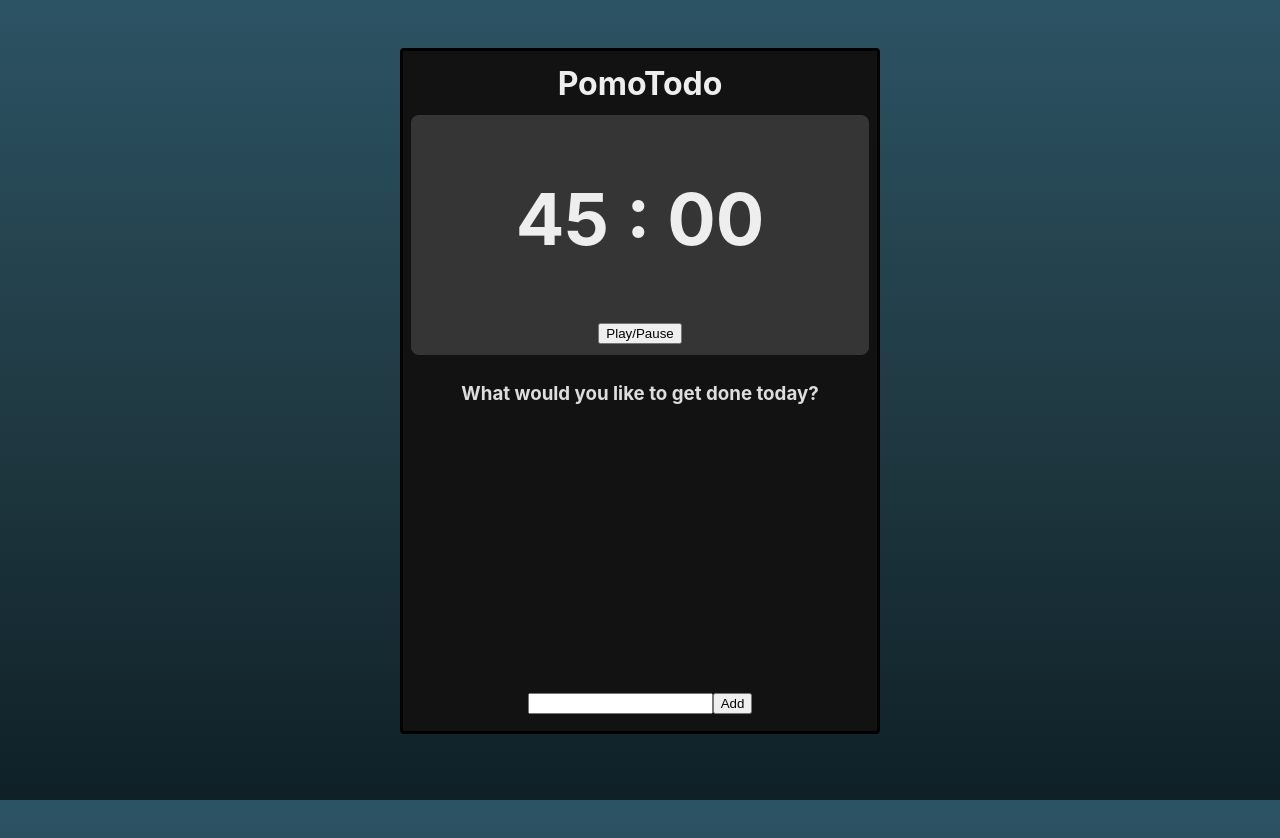
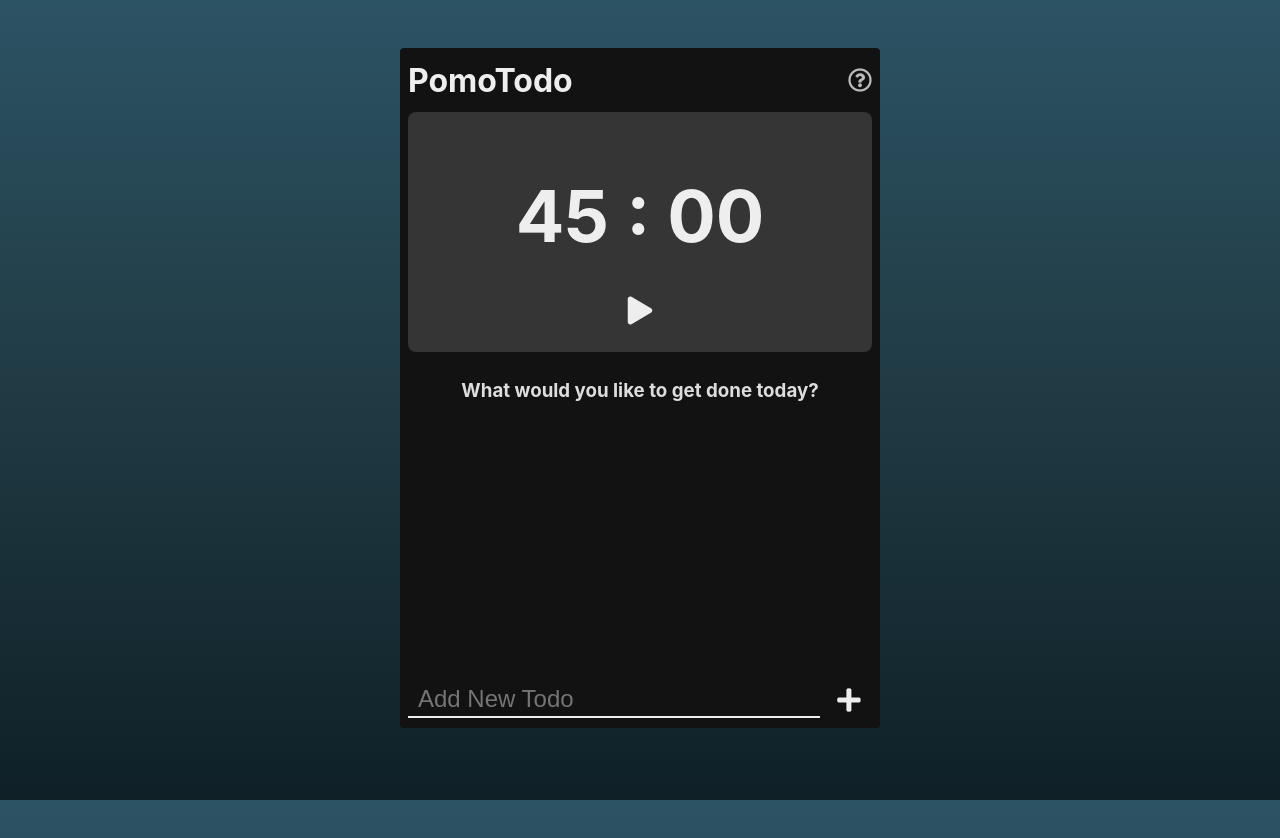
Before and after one commit to naznsan/pomotodo, a React (Create React App) app: page / in a window 1280 px wide. Shown: the top 838 px of the page. Built offline with nearby package versions, Linux system fonts and the light colour scheme.

Commit message:
add font awesome icons

```diff
--- a/package.json
+++ b/package.json
@@ -3,6 +3,7 @@
   "version": "0.1.0",
   "private": true,
   "dependencies": {
+    "@fortawesome/fontawesome-free": "^5.13.0",
     "@testing-library/jest-dom": "^4.2.4",
     "@testing-library/react": "^9.5.0",
     "@testing-library/user-event": "^7.2.1",
--- a/src/PomoTodo.css
+++ b/src/PomoTodo.css
@@ -1,6 +1,5 @@
 .PomoTodo {
     height: 100%;
-    border: 3px solid black;
     border-radius: 0.25em;
     display: flex;
     flex-direction: column;
@@ -13,7 +12,15 @@
     width: 100%;
     height: 4em;
     display: flex;
-    flex-direction: column;
-    justify-content: center;
+    align-items: center;
     color: #eeeeee;
 }
+
+.PomoTodo-header h1 {
+}
+
+.PomoTodo-header a {
+    margin-left: auto;
+    color: #bbbbbb;
+    font-size: 1.5em;
+}
--- a/src/PomoTodo.js
+++ b/src/PomoTodo.js
@@ -2,6 +2,7 @@ import React, { Component } from "react";
 import Pomodoro from "./pomodoro/Pomodoro";
 import TodoList from "./todoList/TodoList";
 import "./PomoTodo.css";
+import "@fortawesome/fontawesome-free/css/all.css";
 
 class PomoTodo extends Component {
     render() {
@@ -9,6 +10,9 @@ class PomoTodo extends Component {
             <div className="PomoTodo">
                 <div className="PomoTodo-header">
                     <h1>PomoTodo</h1>
+                    <a href="https://github.com/naznsan/pomotodo">
+                        <i class="far fa-question-circle"></i>
+                    </a>
                 </div>
                 <Pomodoro />
                 <TodoList />
--- a/src/pomodoro/Pomodoro.js
+++ b/src/pomodoro/Pomodoro.js
@@ -45,6 +45,7 @@ class Pomodoro extends Component {
                     workTime={this.state.workTime}
                     restTime={this.state.restTime}
                     togglePlay={this.togglePlay}
+                    isPaused={this.state.isPaused}
                 />
             </div>
         );
--- a/src/pomodoro/PomodoroClock.css
+++ b/src/pomodoro/PomodoroClock.css
@@ -1,3 +1,8 @@
 .PomodoroClock {
     font-size: 3em;
+    margin-bottom: 0em;
 }
+
+.PomodoroClock-clock {
+    margin-bottom: 0.5em;
+}
--- /dev/null
+++ b/src/pomodoro/PomodoroControls.css
@@ -0,0 +1,10 @@
+.PomodoroControls {
+    height: 2.5em;
+}
+
+.PomodoroControls button {
+    font-size: 1.75em;
+    border: none;
+    color: #eeeeee;
+    background-color: #353535;
+}
--- a/src/pomodoro/PomodoroControls.js
+++ b/src/pomodoro/PomodoroControls.js
@@ -1,4 +1,5 @@
 import React, { Component } from "react";
+import "./PomodoroControls.css";
 
 class PomodoroControls extends Component {
     constructor(props) {
@@ -56,7 +57,13 @@ class PomodoroControls extends Component {
                     </form>
                 ) : (
                     <div>
-                        <button onClick={this.handlePlay}>Play/Pause</button>
+                        <button onClick={this.handlePlay}>
+                            {this.props.isPaused ? (
+                                <i class="fas fa-play"></i>
+                            ) : (
+                                <i class="fas fa-pause"></i>
+                            )}
+                        </button>
                         {/* <button onClick={this.toggleEdit}>Edit</button> */}
                     </div>
                 )}
--- a/src/todoList/NewTodoForm.css
+++ b/src/todoList/NewTodoForm.css
@@ -5,3 +5,24 @@
     justify-self: flex-end;
     height: 3.5em;
 }
+
+.NewTodoForm input {
+    font-size: 1.5em;
+    width: 25rem;
+    height: 2rem;
+    margin: 0.25em auto;
+    margin-right: 0.25em;
+    border: none;
+    border-bottom: 2px solid #eeeeee;
+    padding-left: 10px;
+    background-color: #121212;
+    color: #eeeeee;
+}
+
+.NewTodoForm button {
+    height: 3em;
+    width: 5em;
+    border: none;
+    background-color: #121212;
+    color: #eeeeee;
+}
--- a/src/todoList/NewTodoForm.js
+++ b/src/todoList/NewTodoForm.js
@@ -36,9 +36,12 @@ class NewTodoForm extends Component {
                         onChange={this.handleChange}
                         name="desc"
                         value={this.state.desc}
+                        placeholder="Add New Todo"
                     ></input>
                 </div>
-                <button>Add</button>
+                <button>
+                    <i class="fas fa-plus fa-2x"></i>
+                </button>
             </form>
         );
     }
--- a/src/todoList/Todo.css
+++ b/src/todoList/Todo.css
@@ -5,4 +5,30 @@
     background-color: #dddddd;
     border-radius: 0.5em;
     color: #121212;
+    padding: 0.25em 0.5em;
 }
+
+.Todo p {
+    width: 22.5em;
+    text-align: left;
+    font-size: 24px;
+    margin: 0;
+    margin-right: 0.25em;
+}
+
+.Todo button {
+    padding: 4px 10px;
+    color: #eeeeee;
+    border: none;
+    border-radius: 0.5em;
+    font-size: 1.25em;
+}
+
+.Todo-done {
+    background-color: #03dac6;
+    margin-right: 0.25em;
+}
+
+.Todo-delete {
+    background-color: #cf6679;
+}
--- a/src/todoList/Todo.js
+++ b/src/todoList/Todo.js
@@ -22,13 +22,18 @@ class Todo extends Component {
             doneStyle = {
                 textDecoration: "line-through",
                 fontStyle: "italic",
+                color: "#999999",
             };
         }
         return (
             <div className="Todo">
                 <p style={doneStyle}>{this.props.desc}</p>
-                <button onClick={this.handleToggle}>Done</button>
-                <button onClick={this.handleDelete}>Delete</button>
+                <button className="Todo-done" onClick={this.handleToggle}>
+                    <i class="fas fa-check"></i>
+                </button>
+                <button className="Todo-delete" onClick={this.handleDelete}>
+                    <i class="fas fa-trash"></i>
+                </button>
             </div>
         );
     }
```
Also changed, not shown: 1 other file (tests, documents, lock files or other folders).
